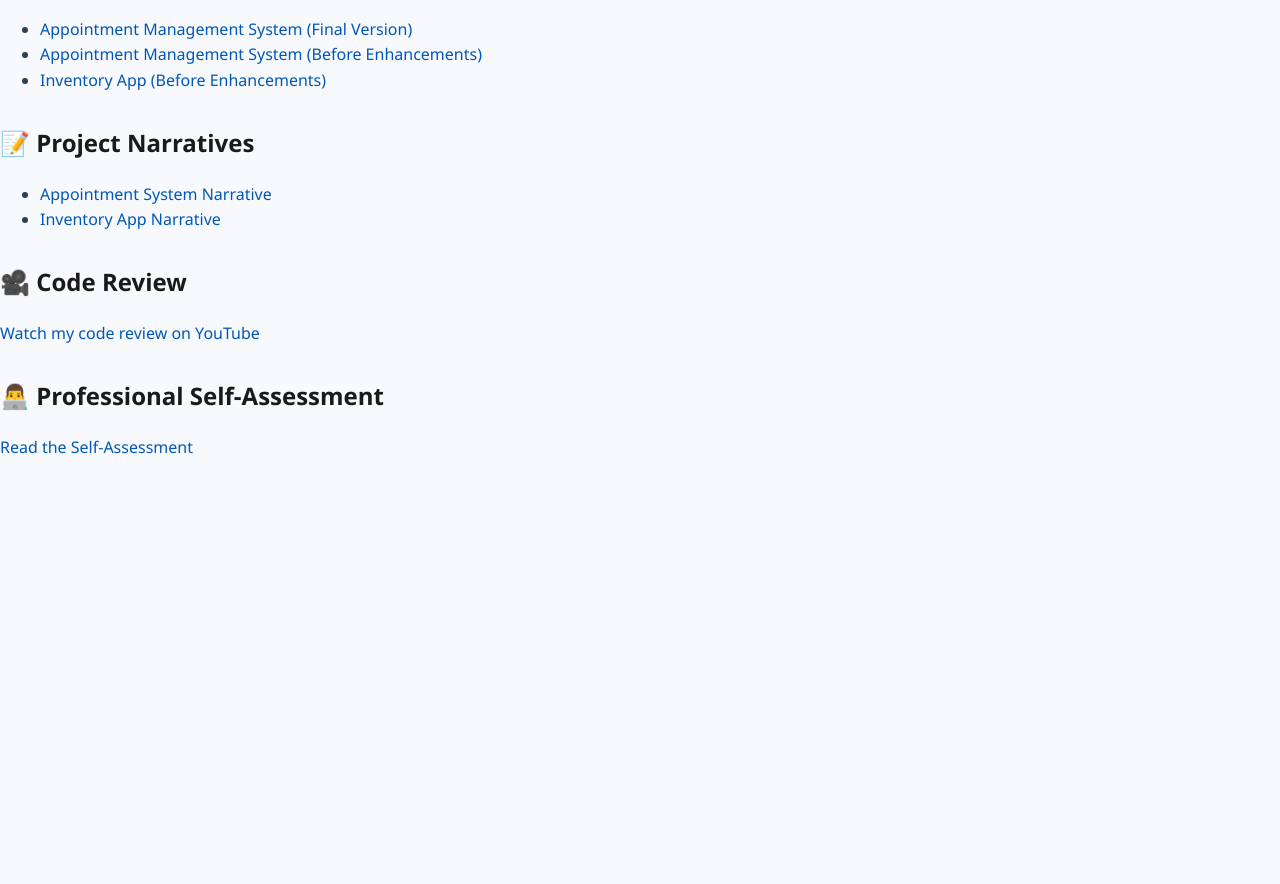
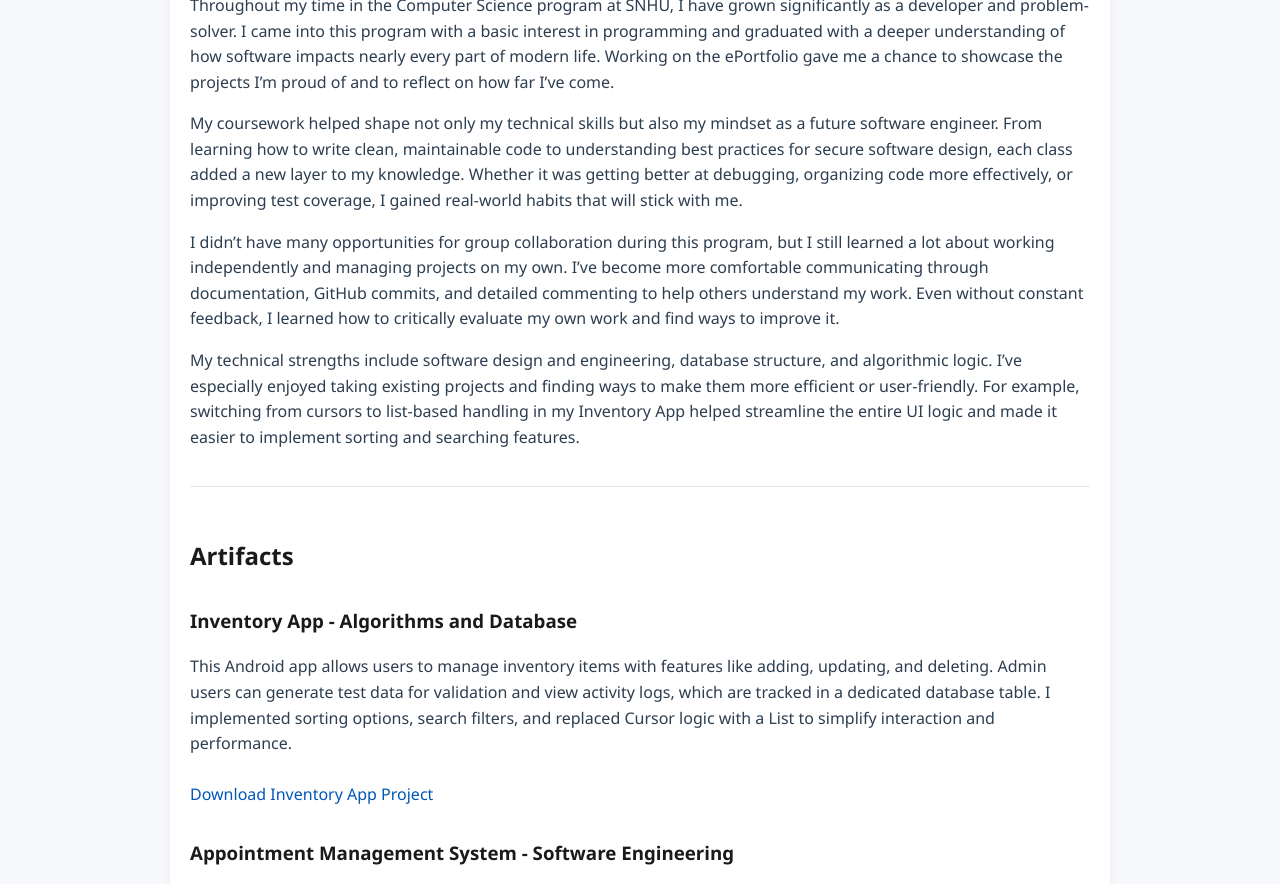
Before and after one commit to drowland341/ePortfolio, a plain HTML site: page index.html in a window 1280 px wide. Shown: the part 229-1113 px from the top of the page. Before the commit the page ends 800 px from the top, so only its background shows below. Drawn offline with Linux system fonts and the light colour scheme.

Commit message:
Update index.html

```diff
--- a/index.html
+++ b/index.html
@@ -2,31 +2,59 @@
 <html lang="en">
 <head>
   <meta charset="UTF-8">
-  <title>Douglas Rowland - ePortfolio</title>
+  <meta name="viewport" content="width=device-width, initial-scale=1.0">
+  <title>Doug Rowland ePortfolio</title>
   <link rel="stylesheet" href="style.css">
 </head>
 <body>
-  <h1>Douglas Rowland - CS 499 ePortfolio</h1>
-  <p>Welcome to my professional ePortfolio for SNHU's Computer Science Capstone. This site showcases the work I’ve done across key areas of the program including software engineering, algorithms and data structures, and databases.</p>
+  <div class="navbar">
+    <a href="#about">About Me</a>
+    <a href="#artifacts">Artifacts</a>
+    <a href="#contact">Contact</a>
+  </div>
 
-  <h2>🔗 Artifacts</h2>
-  <ul>
-    <li><a href="appointmentService_UPDATED.zip" download>Appointment Management System (Final Version)</a></li>
-    <li><a href="CS320 Project 1.zip" download>Appointment Management System (Before Enhancements)</a></li>
-    <li><a href="InventoryApp_DouglasRowland.zip" download>Inventory App (Before Enhancements)</a></li>
-    <!-- Add final version of Inventory App once it's zipped and uploaded -->
-  </ul>
+  <div class="container">
+    <section id="about">
+      <h1>Doug Rowland - Professional Self-Assessment</h1>
+      <p>
+        Throughout my time in the Computer Science program at SNHU, I have grown significantly as a developer and problem-solver. I came into this program with a basic interest in programming and graduated with a deeper understanding of how software impacts nearly every part of modern life. Working on the ePortfolio gave me a chance to showcase the projects I’m proud of and to reflect on how far I’ve come.
+      </p>
+      <p>
+        My coursework helped shape not only my technical skills but also my mindset as a future software engineer. From learning how to write clean, maintainable code to understanding best practices for secure software design, each class added a new layer to my knowledge. Whether it was getting better at debugging, organizing code more effectively, or improving test coverage, I gained real-world habits that will stick with me.
+      </p>
+      <p>
+        I didn’t have many opportunities for group collaboration during this program, but I still learned a lot about working independently and managing projects on my own. I’ve become more comfortable communicating through documentation, GitHub commits, and detailed commenting to help others understand my work. Even without constant feedback, I learned how to critically evaluate my own work and find ways to improve it.
+      </p>
+      <p>
+        My technical strengths include software design and engineering, database structure, and algorithmic logic. I’ve especially enjoyed taking existing projects and finding ways to make them more efficient or user-friendly. For example, switching from cursors to list-based handling in my Inventory App helped streamline the entire UI logic and made it easier to implement sorting and searching features.
+      </p>
+    </section>
 
-  <h2>📝 Project Narratives</h2>
-  <ul>
-    <li><a href="AppointmentNarrative.docx">Appointment System Narrative</a></li>
-    <li><a href="InventoryNarrative.docx">Inventory App Narrative</a></li>
-  </ul>
+    <section id="artifacts">
+      <h2>Artifacts</h2>
+      <h3>Inventory App - Algorithms and Database</h3>
+      <p>
+        This Android app allows users to manage inventory items with features like adding, updating, and deleting. Admin users can generate test data for validation and view activity logs, which are tracked in a dedicated database table. I implemented sorting options, search filters, and replaced Cursor logic with a List to simplify interaction and performance.
+        <br><br>
+        <a href="InventoryApp_DouglasRowland.zip" target="_blank">Download Inventory App Project</a>
+      </p>
 
-  <h2>🎥 Code Review</h2>
-  <p><a href="https://www.youtube.com/watch?v=your_video_id" target="_blank">Watch my code review on YouTube</a></p>
+      <h3>Appointment Management System - Software Engineering</h3>
+      <p>
+        This Java-based console app allows creation, deletion, and updates of contact and task objects with full validation. I focused on building out unit test coverage, hitting over 95 percent instruction coverage. This helped surface edge-case bugs and improved the reliability of the system significantly.
+        <br><br>
+        <a href="appointmentService_UPDATED.zip" target="_blank">Download Updated Appointment System</a>
+      </p>
+    </section>
 
-  <h2>👨‍💻 Professional Self-Assessment</h2>
-  <p><a href="SelfAssessment.docx">Read the Self-Assessment</a></p>
+    <section id="contact">
+      <h2>Contact</h2>
+      <p>If you’d like to learn more about my work or get in touch, you can reach me at: <strong>doug@rowlandrestorations.com</strong></p>
+    </section>
+  </div>
+
+  <footer>
+    &copy; 2025 Doug Rowland | SNHU Capstone Project
+  </footer>
 </body>
 </html>
```
